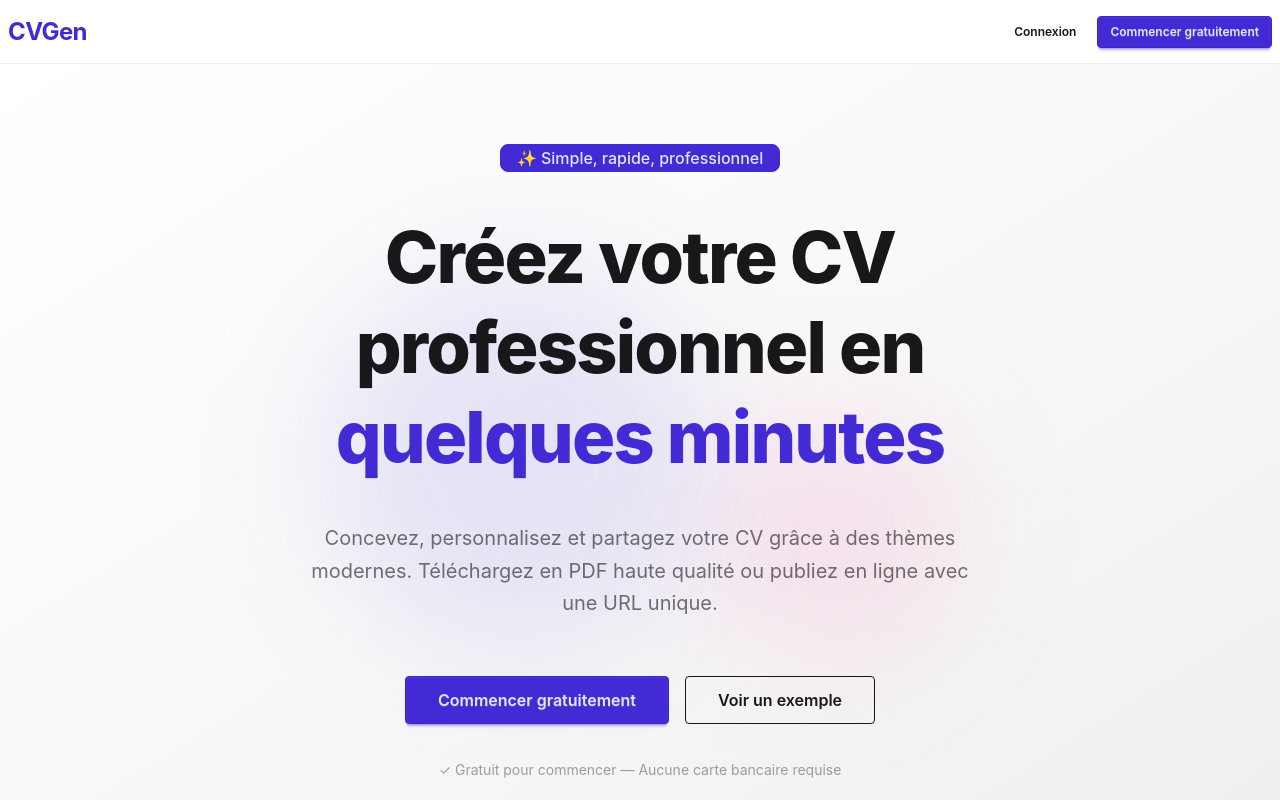
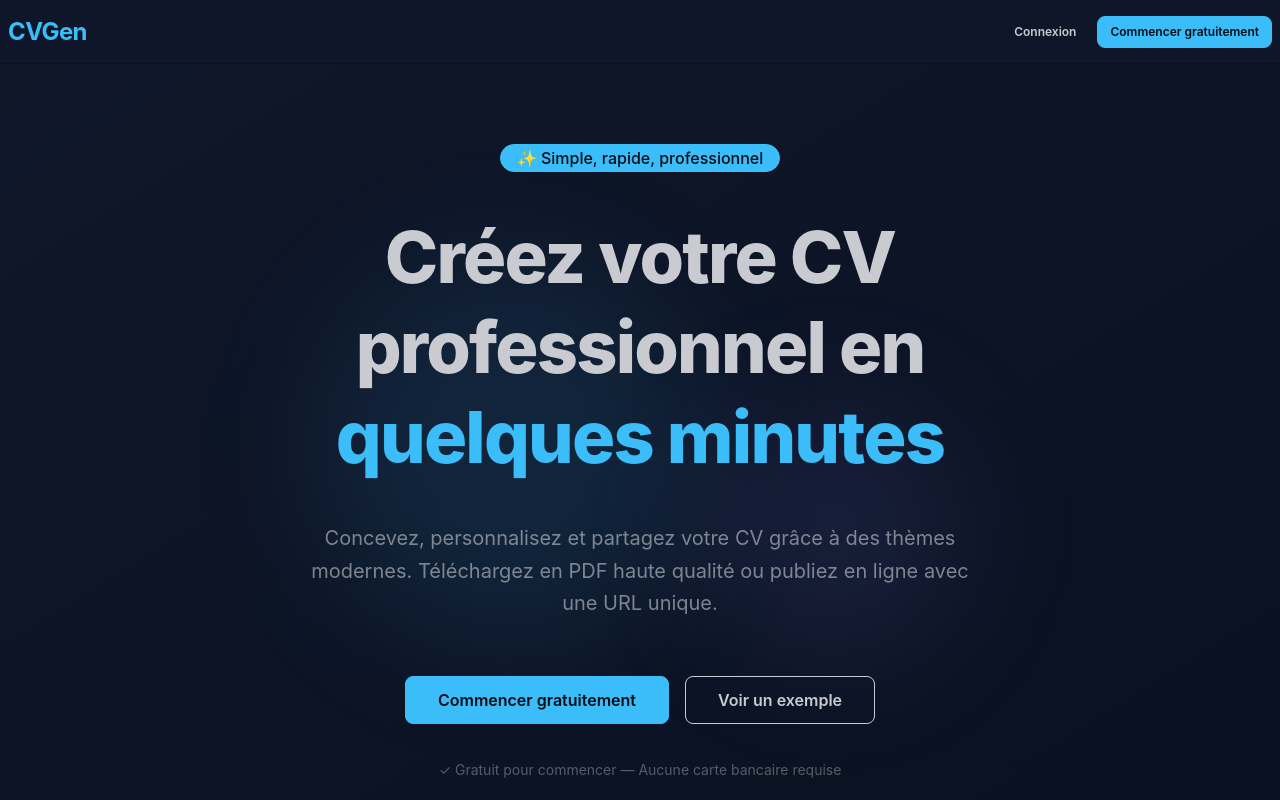
Before and after one commit to chrisregis100/cv-generator, a Next.js app: page / in a window 1280 px wide. Shown: the top 800 px of the page. Built offline with nearby package versions, Linux system fonts and the light colour scheme.

Commit message:
chore: update package dependencies and modify dev script

```diff
--- a/package.json
+++ b/package.json
@@ -3,7 +3,7 @@
   "version": "0.1.0",
   "private": true,
   "scripts": {
-    "dev": "next dev --turbopack",
+    "dev": "next dev",
     "build": "next build",
     "start": "next start",
     "lint": "next lint",
--- a/src/app/globals.css
+++ b/src/app/globals.css
@@ -1,5 +1,7 @@
 @import "tailwindcss";
-@plugin "daisyui";
+@plugin "daisyui" {
+  themes: all;
+};
 
 .scrollable {
   overflow-y: auto;
```
Also changed, not shown: 1 other file (tests, documents, lock files or other folders).
